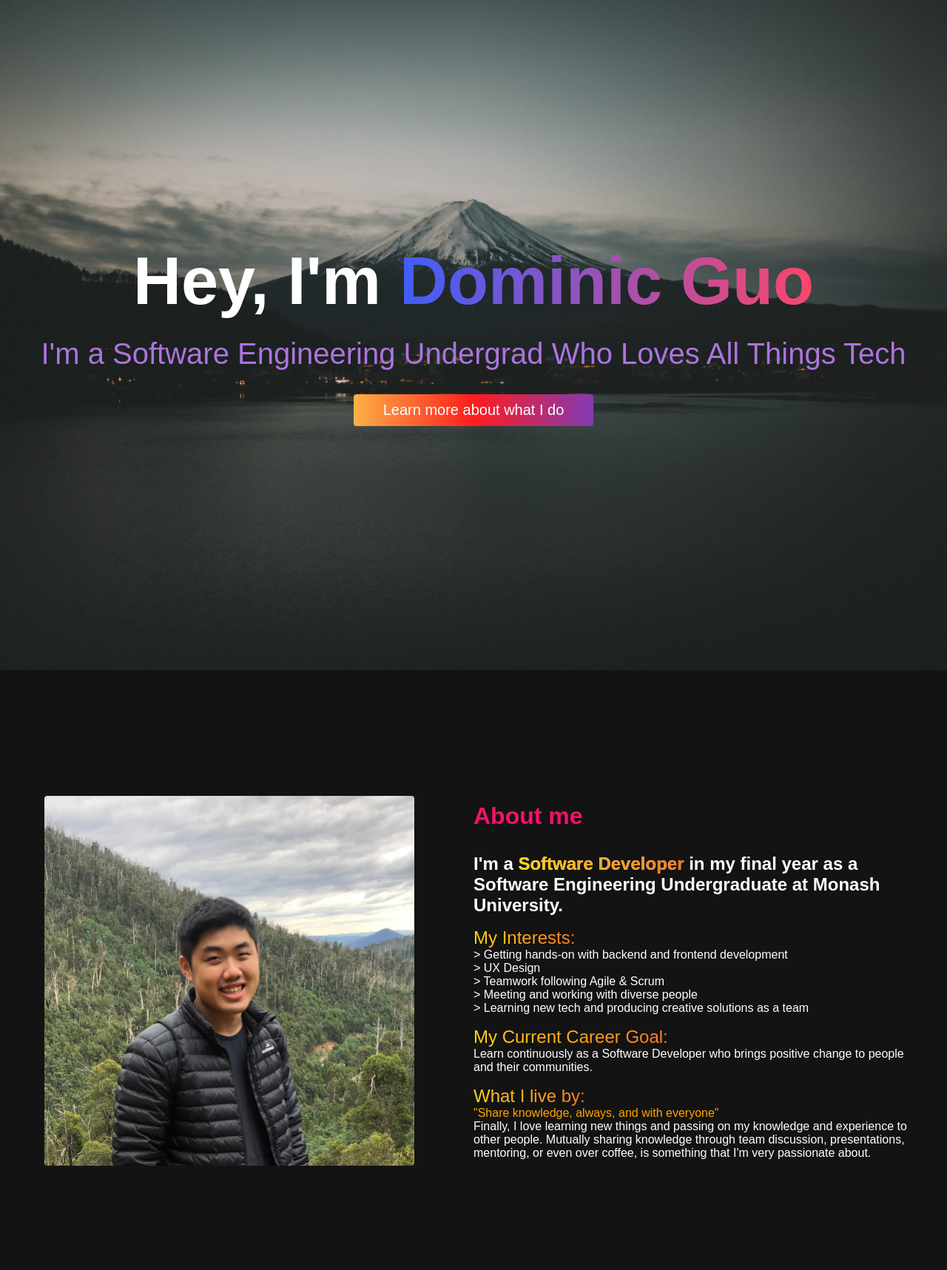
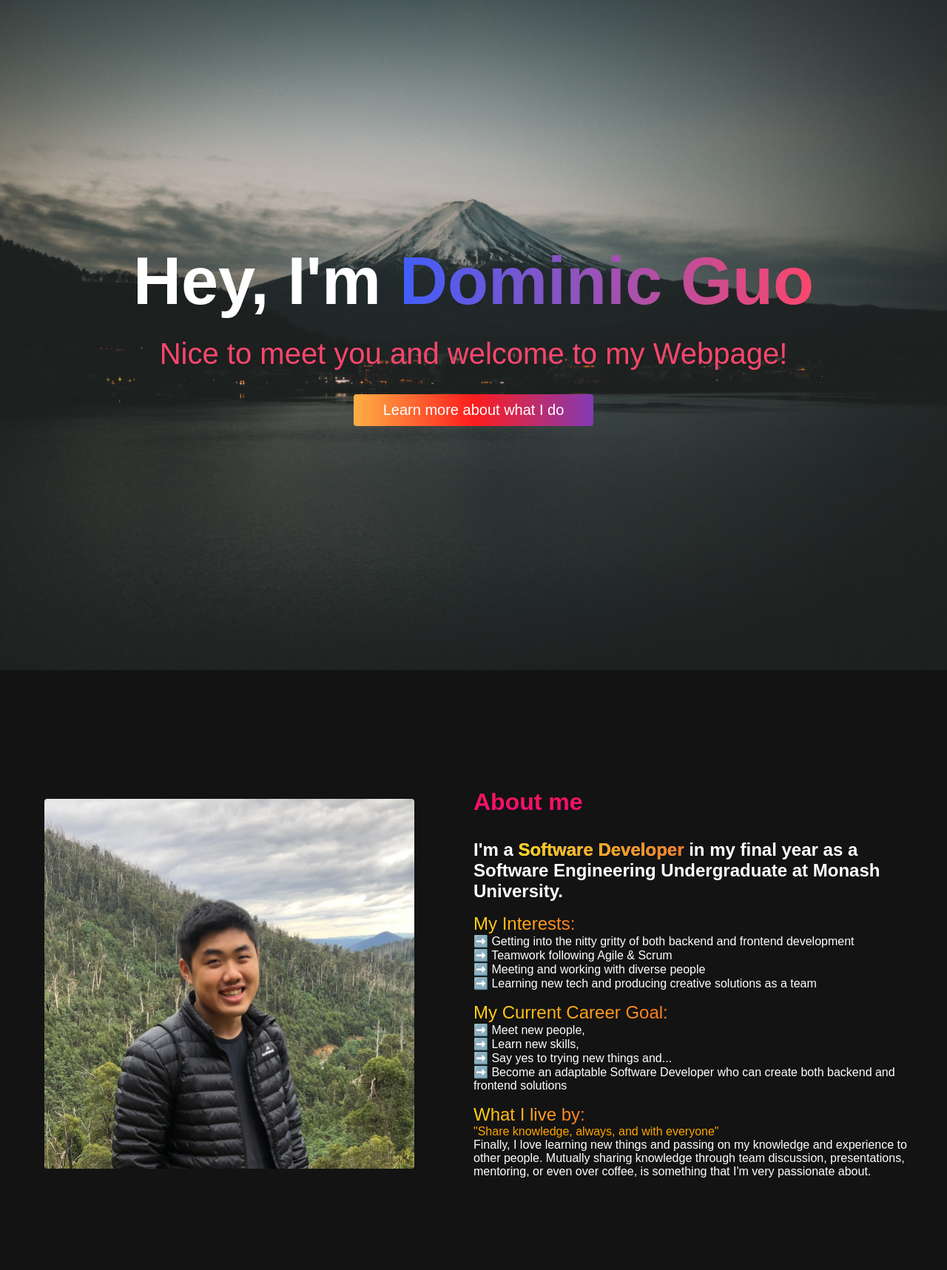
Before and after one commit to dslguo/DG-Website-JS, a PHP site: page / in a window 1280 px wide. Shown: the part 81-1798 px from the top of the page at 74% size. Run offline with PHP 8.4, Linux system fonts and the light colour scheme.

Commit message:
Feature: Heading, skills and goals content changes

```diff
--- a/index.html
+++ b/index.html
@@ -49,7 +49,7 @@
       <div class="hero__container">
         <h1 class="hero__heading">Hey, I'm <span>Dominic Guo</span></h1>
         <p class="hero__description">
-          I'm a Software Engineering Undergrad Who Loves All Things Tech
+          Nice to meet you and welcome to my Webpage!
         </p>
         <button class="main__btn" id="hero__learn__more">
           <a href="#about">Learn more about what I do</a>
@@ -82,11 +82,10 @@
             <div class="my_interests">
               <p>
                 <!-- <span>My Interests:</span> <br /> -->
-                > Getting hands-on with backend and frontend development <br />
-                > UX Design <br />
-                > Teamwork following Agile & Scrum <br />
-                > Meeting and working with diverse people <br />
-                > Learning new tech and producing creative solutions as a team
+                ➡️ Getting into the nitty gritty of both backend and frontend development <br />
+                ➡️ Teamwork following Agile & Scrum <br />
+                ➡️ Meeting and working with diverse people <br />
+                ➡️ Learning new tech and producing creative solutions as a team
                 <br />
               </p>
             </div>
@@ -94,8 +93,10 @@
               <p>
                 <span>My Current Career Goal:</span>
                 <br />
-                Learn continuously as a Software Developer who brings positive
-                change to people and their communities.
+                ➡️ Meet new people, <br />
+                ➡️ Learn new skills, <br />
+                ➡️ Say yes to trying new things and... <br />
+                ➡️ Become an adaptable Software Developer who can create both backend and frontend solutions
                 <br />
               </p>
             </div>
--- a/styles.css
+++ b/styles.css
@@ -245,13 +245,13 @@
   background: #da22ff; /* fallback for old browsers */
   background: -webkit-linear-gradient(
     to right,
-    #ac74dd,
-    #ac74dd
+    #fc466b,
+    #fc466b
   ); /* Chrome 10-25, Safari 5.1-6 */
   background: linear-gradient(
     to right,
-    #ac74dd,
-    #ac74dd
+    #fc466b,
+    #fc466b
   ); /* W3C, IE 10+/ Edge, Firefox 16+, Chrome 26+, Opera 12+, Safari 7+ */
   background-size: 100%;
   -webkit-background-clip: text;
```
